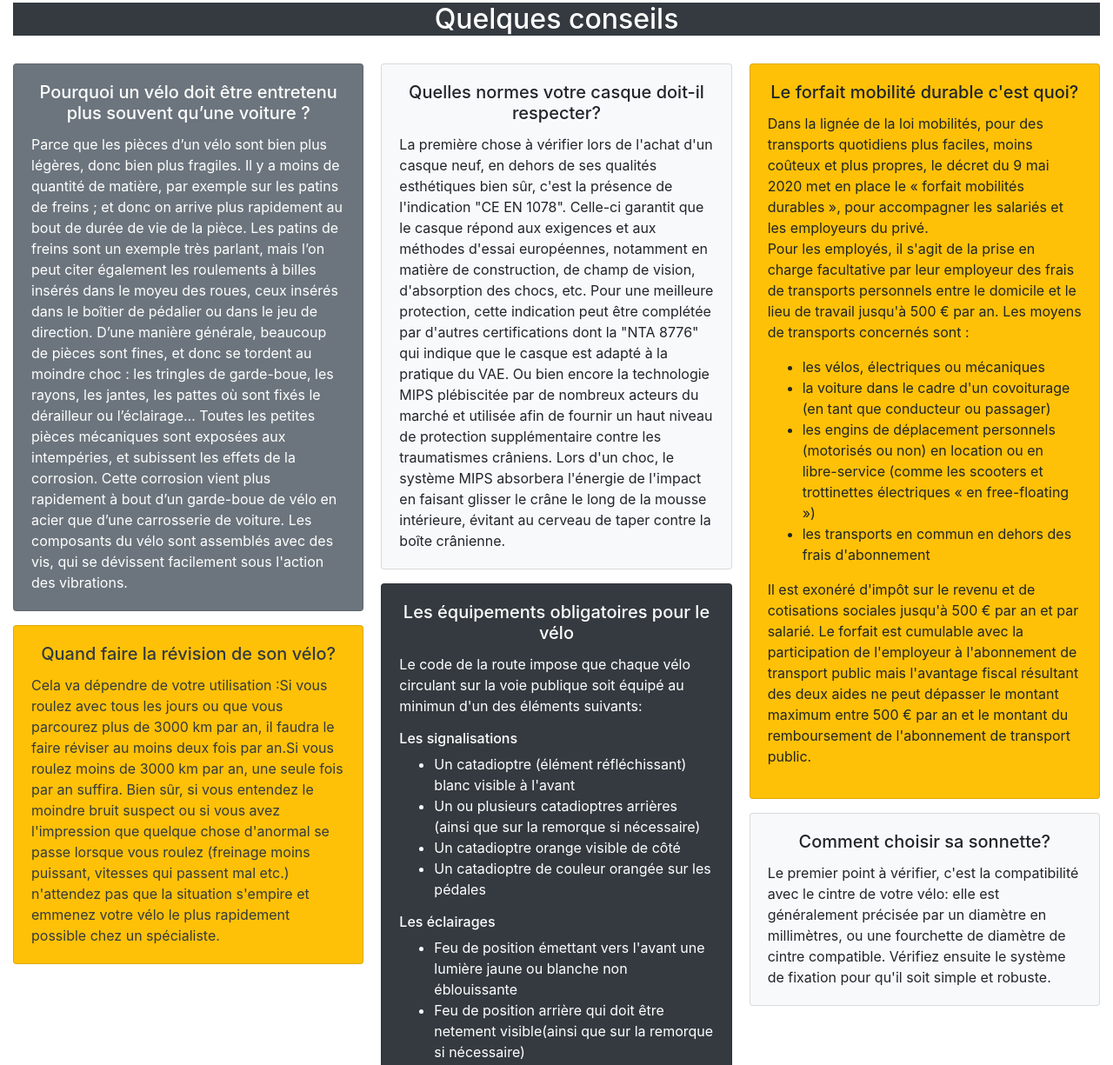
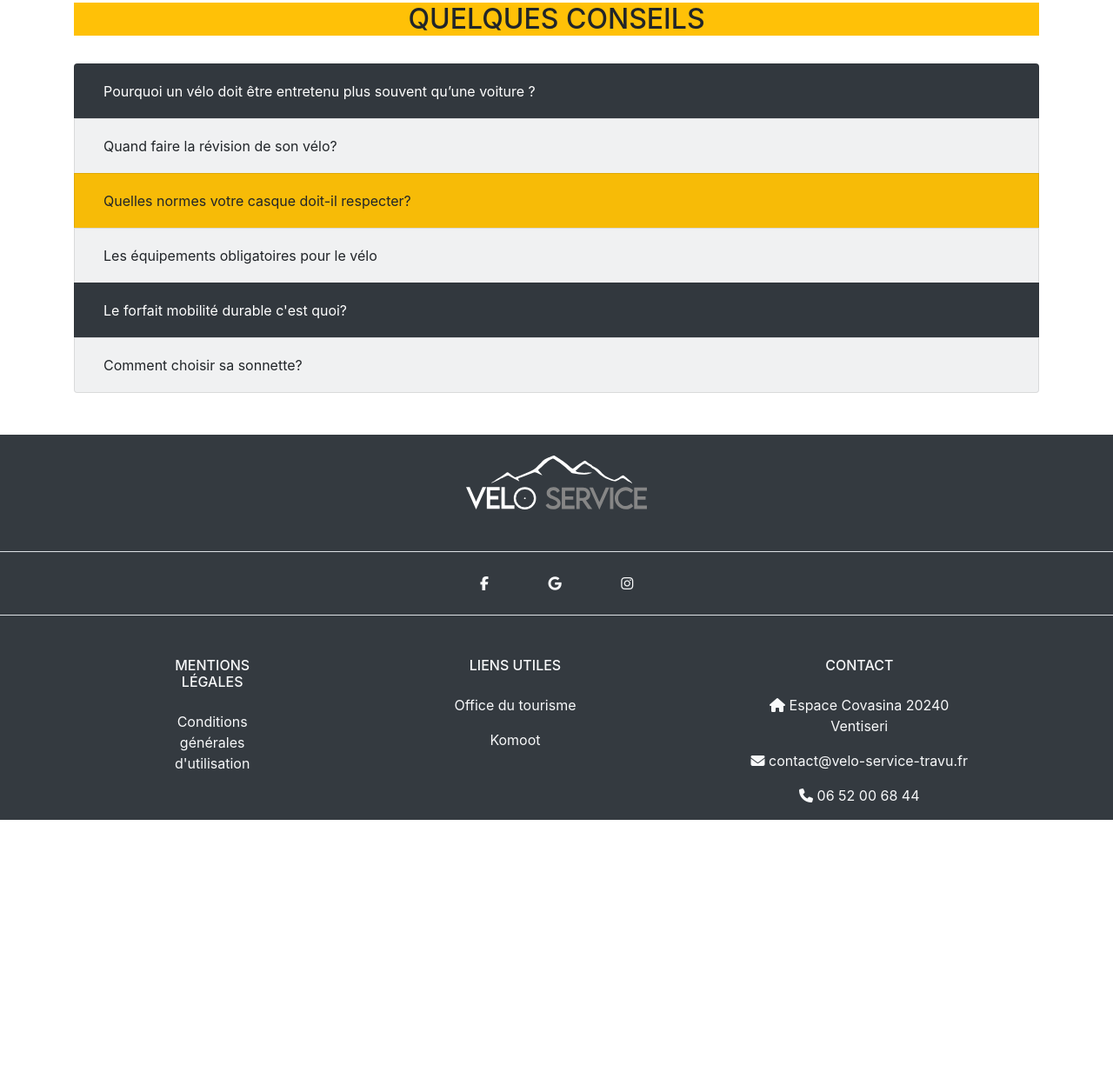
Before and after one commit to maeva-jouffe/veloservicetravu, a plain HTML site: page index.html in a window 1280 px wide. Shown: the part 1193-2418 px from the top of the page at 87% size. After the commit the page ends 2136 px from the top, so only its background shows below. Drawn offline with nearby package versions, Linux system fonts and the light colour scheme.

Commit message:
nettoyage des classes non utilisées

```diff
--- a/index.html
+++ b/index.html
@@ -7,7 +7,7 @@
     <script src="https://kit.fontawesome.com/e2f4112cc0.js" crossorigin="anonymous"></script>
     <title>Velo service travu - Entretien, réparation, vente et location de vélos et d'accessoires</title>
     <meta name="description"
-        content="Velo service travu est spécialisé dans la location de cycles, l'entretien, la réparation, la vente de vélos, accessoires, pièces détachées et vêtements de cycles">
+        content="Velo service travu est spécialisé dans la location de cycles, l'entretien, la réparation, la vente de vélos, accessoires, pièces détachées et vêtements de cycle">
 
     <!-- Bootstrap CSS -->
     <link rel="stylesheet" href="https://stackpath.bootstrapcdn.com/bootstrap/4.4.1/css/bootstrap.min.css"
@@ -110,50 +110,75 @@
     </div>
 
 
+    <div class="container">
+<div class="h2 text-center bg-warning" id="conseils">
+    <p>QUELQUES CONSEILS</p>
+</div>
+    <div class="accordion" id="accordionExample">
 
-    <div class="container-fluid">
-<div class="h2 text-center bg-dark text-white" id="conseils">
-    <p>Quelques conseils</p>
+        <div class="card bg-dark text-white">
+            <div class="card-header" id="headingOne">
+                <h5 class="mb-0">
+                    <button class="btn collapsed text-white" type="button" data-toggle="collapse"
+                        data-target="#collapseOne" aria-expanded="false" aria-controls="collapseOne">
+                        Pourquoi un vélo doit être entretenu plus souvent qu’une voiture ?
+                    </button>
+                </h5>
             </div>
-        <div class="card-columns">
-            <div class="card text-white bg-secondary  mb-3">
+            <div id="collapseOne" class="collapse" aria-labelledby="headingOne" data-parent="#accordionExample">
                 <div class="card-body">
-                    <h5 class="card-title text-center">Pourquoi un vélo doit être entretenu plus souvent qu’une voiture ?</h5>
-                    <p class="card-text">Parce que les pièces d’un vélo sont bien plus légères, donc bien plus
-                        fragiles. Il y a moins de quantité de matière, par exemple sur les patins de freins ; et donc on
-                        arrive plus rapidement au bout de durée de vie de la pièce. Les patins de freins sont un exemple
-                        très parlant, mais l’on peut citer également les roulements à billes insérés dans le moyeu des
-                        roues, ceux insérés dans le boîtier de pédalier ou dans le jeu de direction. D’une manière
-                        générale, beaucoup de pièces
-                        sont fines, et donc se tordent au moindre choc : les tringles de garde-boue, les rayons, les
-                        jantes, les pattes où sont
-                        fixés le dérailleur ou l’éclairage… Toutes les petites pièces mécaniques sont exposées aux
-                        intempéries, et subissent les
-                        effets de la corrosion. Cette corrosion vient plus rapidement à bout d’un garde-boue de vélo en
-                        acier que d’une
-                        carrosserie de voiture. Les composants du vélo sont assemblés avec des vis, qui se dévissent
-                        facilement sous l'action
-                        des vibrations.</p>
+                    Parce que les pièces d’un vélo sont bien plus légères, donc bien plus fragiles. Il y a moins de quantité
+                    de matière, par
+                    exemple sur les patins de freins ; et donc on arrive plus rapidement au bout de la durée de vie de la
+                    pièce. Les patins de
+                    freins sont un exemple très parlant, mais l’on peut citer également les roulements à bille insérés dans
+                    le moyeu des
+                    roues, ceux insérés dans le boîtier de pédalier ou dans le jeu de direction. D’une manière générale,
+                    beaucoup de pièces
+                    sont fines, et donc se tordent au moindre choc : les tringles de garde-boue, les rayons, les jantes, les
+                    pattes où sont
+                    fixés le dérailleur ou l’éclairage… Toutes les petites pièces mécaniques sont exposées aux intempéries,
+                    et subissent les
+                    effets de la corrosion. Cette corrosion vient plus rapidement à bout d’un garde-boue de vélo en acier
+                    que d’une
+                    carrosserie de voiture. Les composants du vélo sont assemblés avec des vis, qui se dévissent facilement
+                    sous l'action
+                    des vibrations.
                 </div>
             </div>
-            <div class="card text-dark bg-warning  mb-3">
+        </div>
+        <div class="card bg-light">
+            <div class="card-header" id="headingTwo">
+                <h5 class="mb-0">
+                    <button class="btn collapsed" type="button" data-toggle="collapse" data-target="#collapseTwo"
+                        aria-expanded="false" aria-controls="collapseTwo">
+                        Quand faire la révision de son vélo?
+                    </button>
+                </h5>
+            </div>
+            <div id="collapseTwo" class="collapse" aria-labelledby="headingTwo" data-parent="#accordionExample">
                 <div class="card-body">
-                    <h5 class="card-title text-center">Quand faire la révision de son vélo?</h5>
-                    <p class="card-text">Cela va dépendre de votre utilisation :Si vous roulez avec tous les
-                        jours ou que vous parcourez plus de 3000 km par an, il faudra le faire réviser au moins deux
-                        fois
-                        par an.Si vous roulez moins de 3000 km par an, une seule fois par an suffira. Bien sûr, si vous
+                    Cela va dépendre de votre utilisation:<br>Si vous roulez avec tous les jours ou que vous parcourez plus
+                    de 3000 km par an, il faudra le faire réviser au moins deux fois
+                    par an.<br>Si vous roulez moins de 3000 km par an, une seule fois par an suffira. Bien sûr, si vous
                     entendez le moindre bruit suspect ou si vous avez l'impression que quelque chose d'anormal se
-                        passe
-                        lorsque vous roulez (freinage moins puissant, vitesses qui passent mal etc.) n'attendez pas que
-                        la
-                        situation s'empire et emmenez votre vélo le plus rapidement possible chez un spécialiste.</p>
+                    passe lorsque vous roulez (freinage moins puissant, vitesses qui passent mal etc.) n'attendez pas que la
+                    situation s'empire et emmenez votre vélo le plus rapidement possible chez un spécialiste.
                 </div>
             </div>
-            <div class="card bg-light mb-3">
+        </div>
+        <div class="card bg-warning">
+            <div class="card-header" id="headingThree">
+                <h5 class="mb-0">
+                    <button class="btn collapsed" type="button" data-toggle="collapse" data-target="#collapseThree"
+                        aria-expanded="false" aria-controls="collapseThree">
+                        Quelles normes votre casque doit-il respecter?
+                    </button>
+                </h5>
+            </div>
+            <div id="collapseThree" class="collapse" aria-labelledby="headingThree" data-parent="#accordionExample">
                 <div class="card-body">
-                    <h5 class="card-title text-center">Quelles normes votre casque doit-il respecter?</h5>
-                    <p class="card-text">La première chose à vérifier lors de l'achat d'un casque neuf, en dehors de ses
+                    La première chose à vérifier lors de l'achat d'un casque neuf, en dehors de ses
                     qualités esthétiques bien sûr, c'est la présence de l'indication "CE EN 1078". Celle-ci garantit
                     que le casque répond aux exigences et aux méthodes d'essai européennes, notamment en matière de
                     construction, de champ de vision, d'absorption des chocs, etc. Pour une meilleure protection,
@@ -162,14 +187,24 @@
                     par de nombreux acteurs du marché et utilisée afin de fournir un haut niveau de protection
                     supplémentaire contre les traumatismes crâniens. Lors d'un choc, le système MIPS absorbera
                     l'énergie de l'impact en faisant glisser le crâne le long de la mousse intérieure, évitant au
-                        cerveau de taper contre la boîte crânienne.</p>
+                    cerveau de taper contre la boîte crânienne.
                 </div>
             </div>
-            <div class="card text-white bg-dark mb-3">
+        </div>
+        <div class="card bg-light">
+            <div class="card-header" id="headingFour">
+                <h5 class="mb-0">
+                    <button class="btn collapsed" type="button" data-toggle="collapse" data-target="#collapseFour"
+                        aria-expanded="false" aria-controls="collapseFour">
+                        Les équipements obligatoires pour le vélo
+                    </button>
+                </h5>
+            </div>
+
+            <div id="collapseFour" class="collapse" aria-labelledby="headingFour" data-parent="#accordionExample">
                 <div class="card-body">
-                    <h5 class="card-title text-center">Les équipements obligatoires pour le vélo</h5>
-                    <p class="card-text">Le code de la route impose que chaque vélo circulant sur la voie publique soit
-                        équipé au minimun d'un des éléments suivants:<br>
+                    Le code de la route impose que chaque vélo circulant sur la voie publique soit
+                    équipé au minimun d'un des éléments suivants:<br /><br />
                     <h6>Les signalisations</h6>
                     <ul>
                         <li>Un catadioptre (élément réfléchissant) blanc visible à l'avant</li>
@@ -180,7 +215,7 @@
                     <h6>Les éclairages</h6>
                     <ul>
                         <li>Feu de position émettant vers l'avant une lumière jaune ou blanche non éblouissante</li>
-                        <li>Feu de position arrière qui doit être netement visible(ainsi que sur la remorque si
+                        <li>Feu de position arrière qui doit être nettement visible (ainsi que sur la remorque si
                             nécessaire)</li>
                     </ul>
                     <h6>L'avertisseur sonore</h6>
@@ -190,38 +225,73 @@
                     </ul>
                     <h6>Les systèmes de freinage</h6>
                     <ul>
-                        <li>Tout vélo doit enfin être équipé de deux systèmes de freinage efficaces et indépendants agissant chacun sur une roue différente.</li>
+                        <li>Tout vélo doit enfin être équipé de deux systèmes de freinage efficaces et indépendants agissant
+                            chacun sur une
+                            roue différente.</li>
                     </ul>
-                    </p>
                 </div>
             </div>
-            <div class="card bg-warning mb-3">
+        </div>
+        <div class="card bg-dark text-white">
+            <div class="card-header" id="headingFive">
+                <h5 class="mb-0">
+                    <button class="btn collapsed text-white" type="button" data-toggle="collapse"
+                        data-target="#collapseFive" aria-expanded="false" aria-controls="collapseFive">
+                        Le forfait mobilité durable c'est quoi?
+                    </button>
+                </h5>
+            </div>
+
+            <div id="collapseFive" class="collapse" aria-labelledby="headingFive" data-parent="#accordionExample">
                 <div class="card-body">
-                    <h5 class="card-title text-center">Le forfait mobilité durable c'est quoi?</h5>
-                    <p class="card-text">Dans la lignée de la loi mobilités, pour des transports quotidiens plus faciles, moins coûteux et plus propres, le
-                    décret du 9 mai 2020 met en place le « forfait mobilités durables », pour accompagner les salariés et les employeurs du
-                    privé.<br/>Pour les employés, il s'agit de la prise en charge facultative par leur employeur des frais de transports personnels
-                    entre le domicile et le lieu de travail jusqu'à 500 € par an. Les moyens de transports concernés sont :<ul><li>les vélos, électriques ou mécaniques</li>
+                    Dans la lignée de la loi mobilités, pour des transports quotidiens plus faciles, moins coûteux et plus
+                    propres, le
+                    décret du 9 mai 2020 met en place le « forfait mobilités durables », pour accompagner les salariés et
+                    les employeurs du
+                    privé.<br />Pour les employés, il s'agit de la prise en charge facultative par leur employeur des frais
+                    de transports
+                    personnels
+                    entre le domicile et le lieu de travail jusqu'à 500 € par an. Les moyens de transports concernés sont :
+                    <ul>
+                        <li>les vélos, électriques ou mécaniques</li>
                         <li>la voiture dans le cadre d'un covoiturage (en tant que conducteur ou passager)</li>
-                    <li>les engins de déplacement personnels (motorisés ou non) en location ou en libre-service (comme les scooters et
+                        <li>les engins de déplacement personnels (motorisés ou non) en location ou en libre-service (comme
+                            les scooters et
                             trottinettes électriques « en free-floating »)</li>
                         <li>les transports en commun en dehors des frais d'abonnement</li>
-                    </ul>Il est exonéré d'impôt sur le revenu et de cotisations sociales jusqu'à 500 € par an et par salarié.
+                    </ul>Il est exonéré d'impôt sur le revenu et de cotisations sociales jusqu'à 500 € par an et par
+                    salarié.
 
-                    Le forfait est cumulable avec la participation de l'employeur à l'abonnement de transport public mais l'avantage fiscal
-                    résultant des deux aides ne peut dépasser le montant maximum entre 500 € par an et le montant du remboursement de
-                    l'abonnement de transport public.</p>
+                    Le forfait est cumulable avec la participation de l'employeur à l'abonnement de transport public mais
+                    l'avantage fiscal
+                    résultant des deux aides ne peut dépasser le montant maximum entre 500 € par an et le montant du
+                    remboursement de
+                    l'abonnement de transport public.
                 </div>
             </div>
-            <div class="card bg-light mb-3">
+        </div>
+        <div class="card bg-light">
+            <div class="card-header" id="headingSix">
+                <h5 class="mb-0">
+                    <button class="btn collapsed" type="button" data-toggle="collapse" data-target="#collapseSix"
+                        aria-expanded="false" aria-controls="collapseSix">
+                        Comment choisir sa sonnette?
+                    </button>
+                </h5>
+            </div>
+
+            <div id="collapseSix" class="collapse" aria-labelledby="headingSix" data-parent="#accordionExample">
                 <div class="card-body">
-                    <h5 class="card-title text-center">Comment choisir sa sonnette?</h5>
-                    <p class="card-text">Le premier point à vérifier, c'est la compatibilité avec le cintre de votre vélo: elle est généralement précisée par un diamètre en millimètres, ou une fourchette de diamètre de cintre compatible. Vérifiez ensuite le système de fixation pour qu'il soit simple et robuste.</p>
+                    Le premier point à vérifier, c'est la compatibilité avec le cintre de votre vélo: elle est généralement
+                    précisée par un
+                    diamètre en millimètres, ou une fourchette de diamètre de cintre compatible. Vérifiez ensuite le système
+                    de fixation
+                    pour qu'il soit simple et robuste.
                 </div>
             </div>
         </div>
     </div>
-
+    </div>
 
     <!-- Footer -->
     <footer class="text-center text-lg-start bg-dark text-light">
```
Also changed, not shown: atelier.html (+2 -2 lines), location.html (+1 -1 lines), styles.css (+32 -43 lines). Lines whose indentation alone changed are shown as unchanged.
